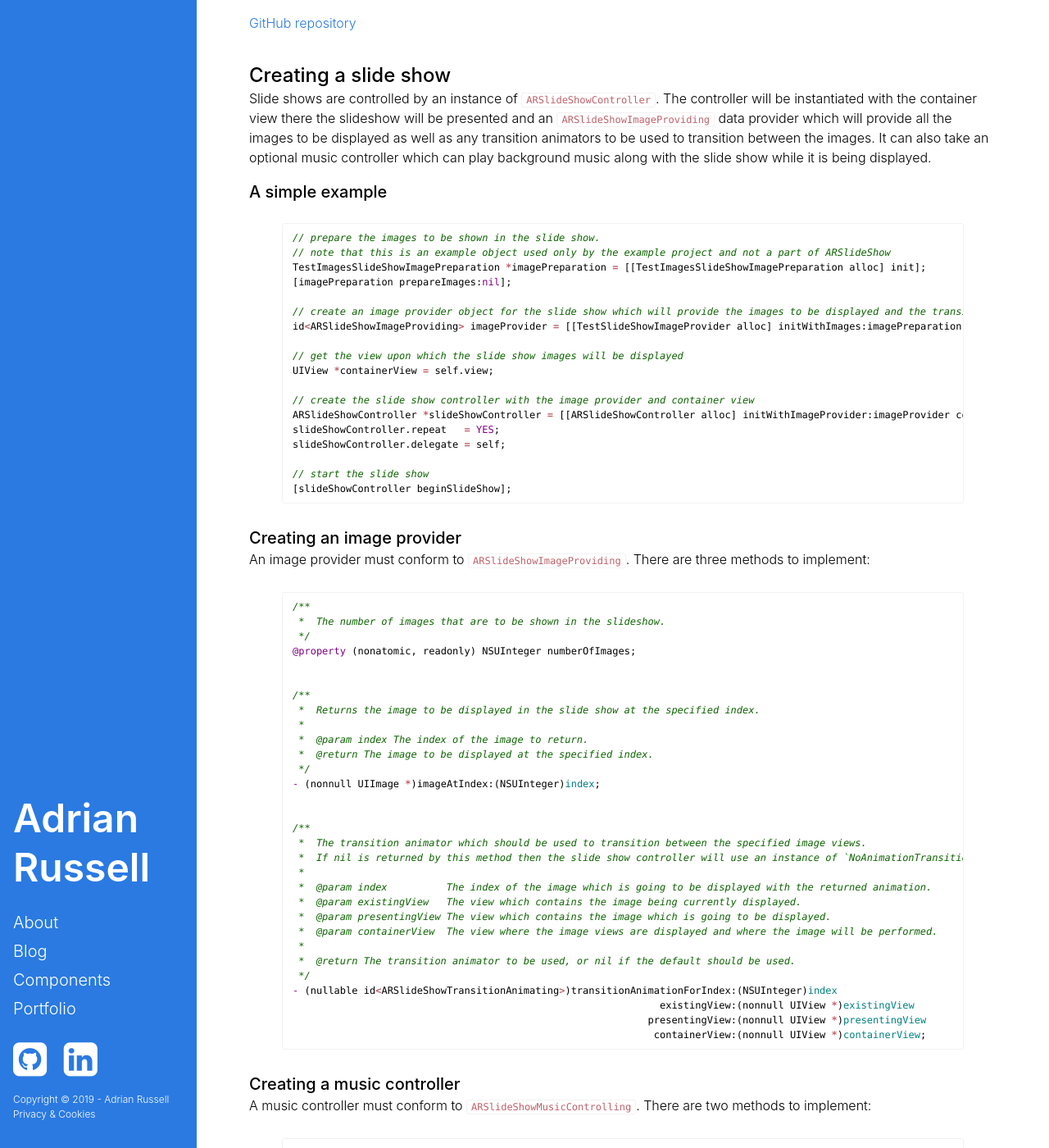
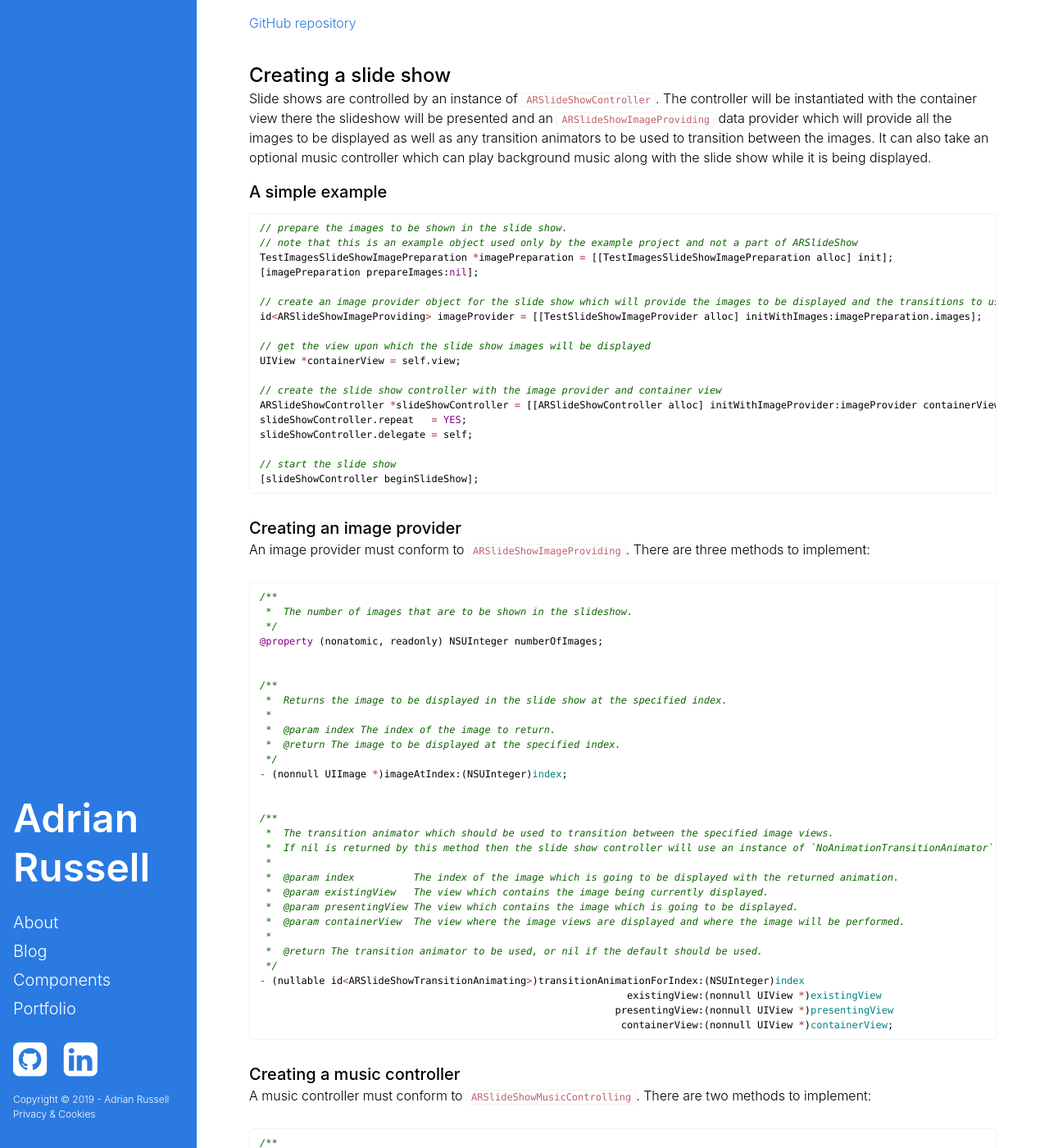
Before and after one commit to aderussell/aderussell.github.io, a Jekyll site: the page built from _posts/2018-11-04-arslideshow.markdown, in a window 1280 px wide and 1400 px high, scrolled down 265 px. Shown: the whole window at 82% size. Built offline with Jekyll 4.4.1, drawn with Linux system fonts in a browser that asks for light colours; nearby versions of some CDN libraries.

Commit message:
improved layout on mobile

```diff
--- a/_posts/2017-01-12-opengl-js.markdown
+++ b/_posts/2017-01-12-opengl-js.markdown
@@ -7,8 +7,9 @@ description: "A high-level approximation to a 3D graphics library written in jav
 imagepath: "/images/blog/using-arcameraview/"
 ---
 
-
+<div class="iframe-container">
 <iframe src="/demos/opengl - tutorial 0 - example 0/Z1.html" frameborder="0" seamless="seamless" scrolling="no"></iframe>
+</div>
 
 Above is a small, toy 3D renderer I have created which can read a mesh from an obj file,
 produce an image containing a 3D render of that mesh and display within a canvas.
--- a/stylesheets/main.scss
+++ b/stylesheets/main.scss
@@ -22,6 +22,10 @@ body {
   font-size: 16px;
   line-height: 1.5;
   font-weight: 300;
+}
+
+img {
+	max-width: 100%;
 }
 
 
@@ -263,6 +267,10 @@ pre.terminal {
 pre.terminal code { background-color: #333; }
 
 figure.highlight {
+margin-block-start: 0;
+	margin-block-end: 0;
+	margin-inline-start: 0;
+	margin-inline-end: 0;
 	margin-bottom: 20px;
 }
 
```
